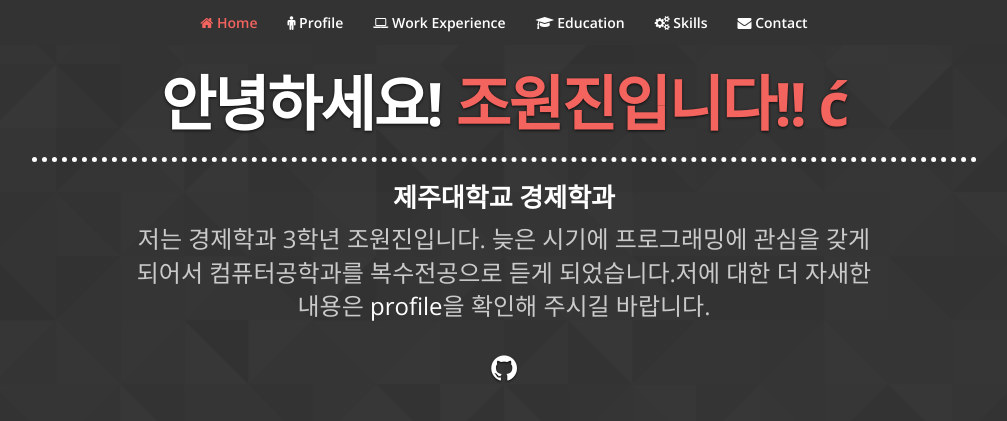
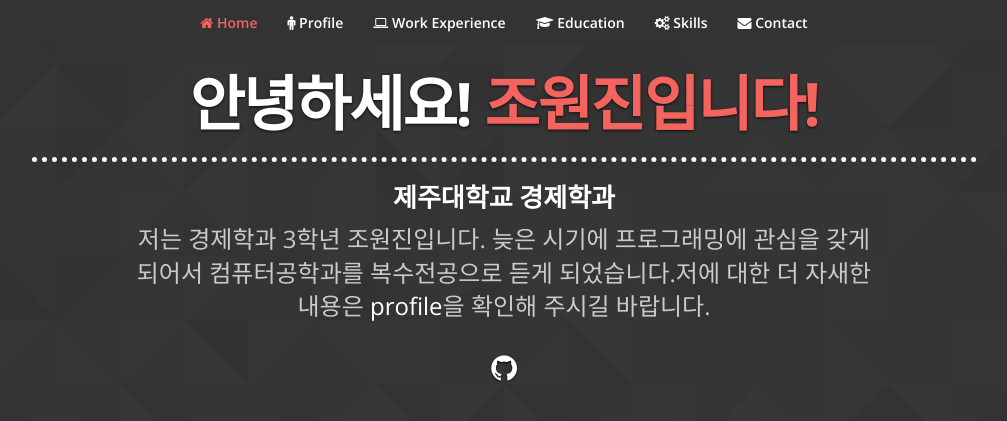
Before and after one commit to dnjs0309/dnjs0309.github.io, a Jekyll site: the page built from index.html, in a window 1280 px wide and 900 px high. Shown: the top 421 px of the window, without its empty margins (136-1143 px from the left). Built offline with Jekyll 4.4.1, drawn with Linux system fonts in a browser that asks for light colours; nearby versions of some CDN libraries.

Commit message:
Update header.html

```diff
--- a/_includes/header.html
+++ b/_includes/header.html
@@ -3,7 +3,7 @@
     <div class="row">
       <div class="col-md-1 col-lg-1"></div>
       <div class="col-md-10 col-lg-10">
-              <h1 class="cover-heading">안녕하세요! <span>조원진입니다!! &#263;</span></h1>
+              <h1 class="cover-heading">안녕하세요! <span>조원진입니다!</span></h1>
 
               <h3 class="cover-profession">제주대학교 경제학과</h3>
           </div>
```
